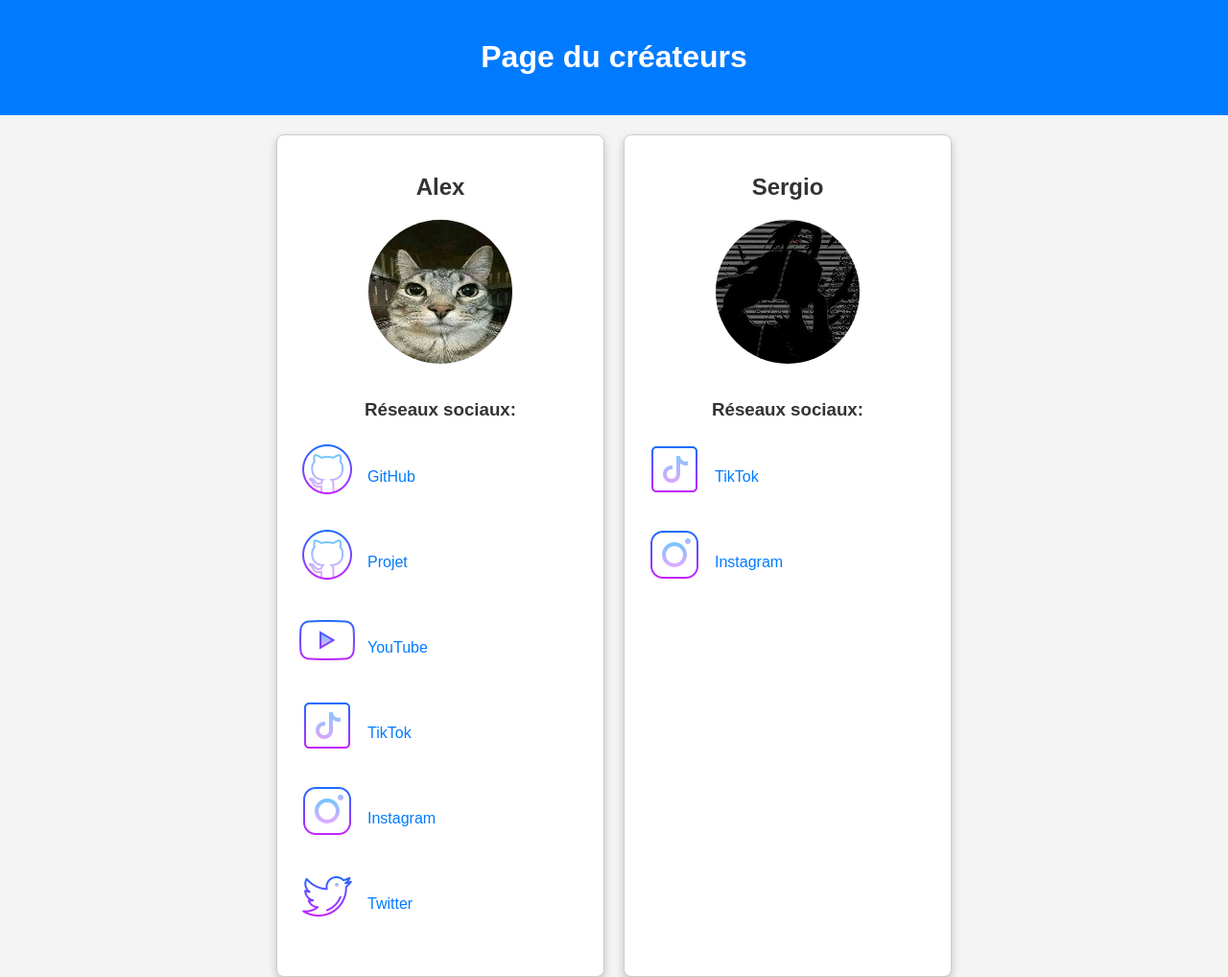
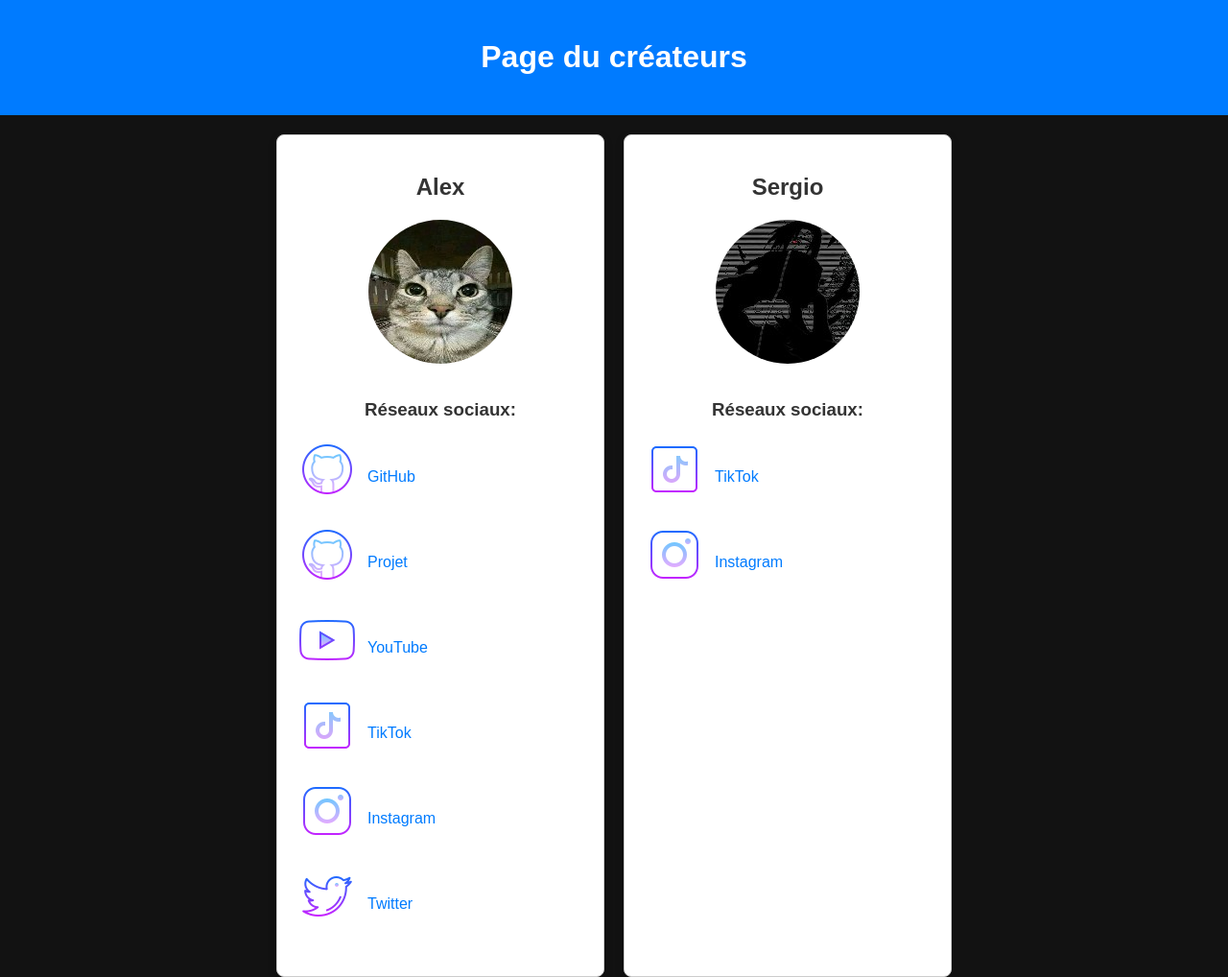
Before and after one commit to ElAlexNose/tiktaco, a plain HTML site: page creators.htm in a window 1280 px wide. Shown: the top 1018 px of the page at 96% size. Drawn offline with Linux system fonts and the light colour scheme.

Commit message:
Update creators.css

```diff
--- a/sources/css/creators.css
+++ b/sources/css/creators.css
@@ -2,7 +2,7 @@ body {
     font-family: 'Arial', sans-serif;
     margin: 0;
     padding: 0;
-    background-color: #f4f4f4;
+    background-color: #121212;
     color: #333;
 }
 
```
